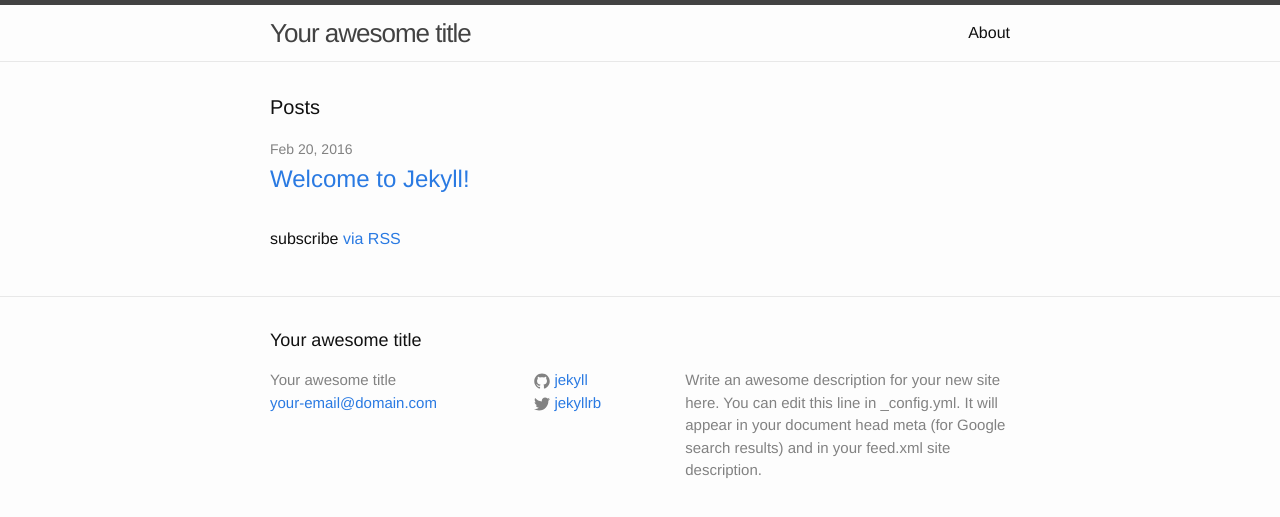
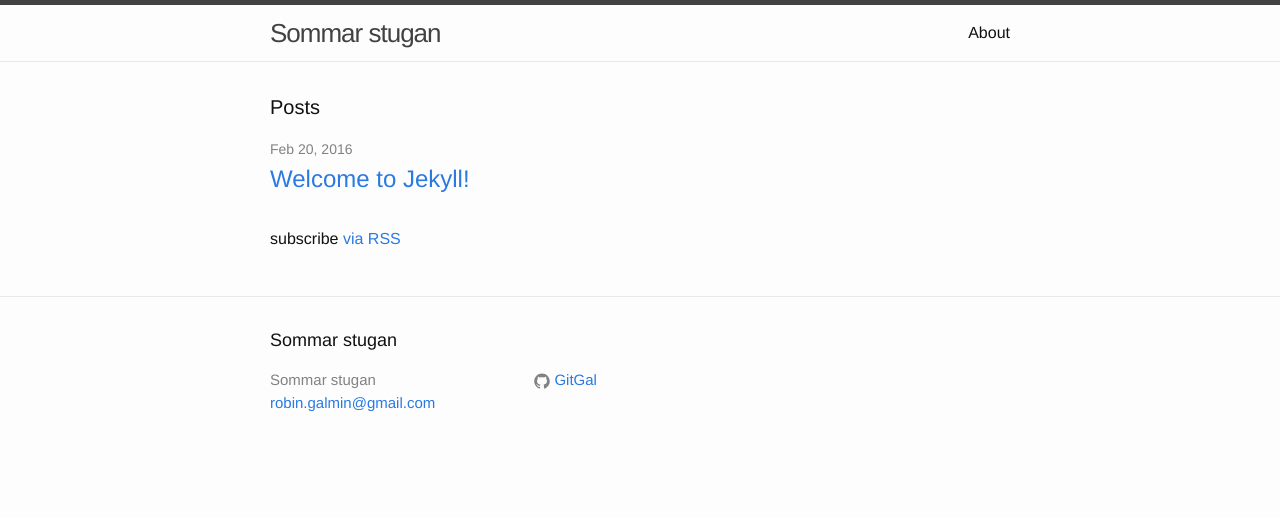
Before and after one commit to k0nserv/gitgal.github.io, a Jekyll site: the page built from index.html, in a window 1280 px wide. Shown: the top 517 px of the page. Built offline with Jekyll 4.4.1, drawn with Linux system fonts in a browser that asks for light colours.

Commit message:
update _config.yml remove description

```diff
--- a/_config.yml
+++ b/_config.yml
@@ -6,16 +6,11 @@
 # 'jekyll serve'. If you change this file, please restart the server process.
 
 # Site settings
-title: Your awesome title
-email: your-email@domain.com
-description: > # this means to ignore newlines until "baseurl:"
-  Write an awesome description for your new site here. You can edit this
-  line in _config.yml. It will appear in your document head meta (for
-  Google search results) and in your feed.xml site description.
+title: Sommar stugan
+email: robin.galmin@gmail.com
 baseurl: "" # the subpath of your site, e.g. /blog
 url: "http://yourdomain.com" # the base hostname & protocol for your site
-twitter_username: jekyllrb
-github_username:  jekyll
+github_username: GitGal
 
 # Build settings
 markdown: kramdown
```
